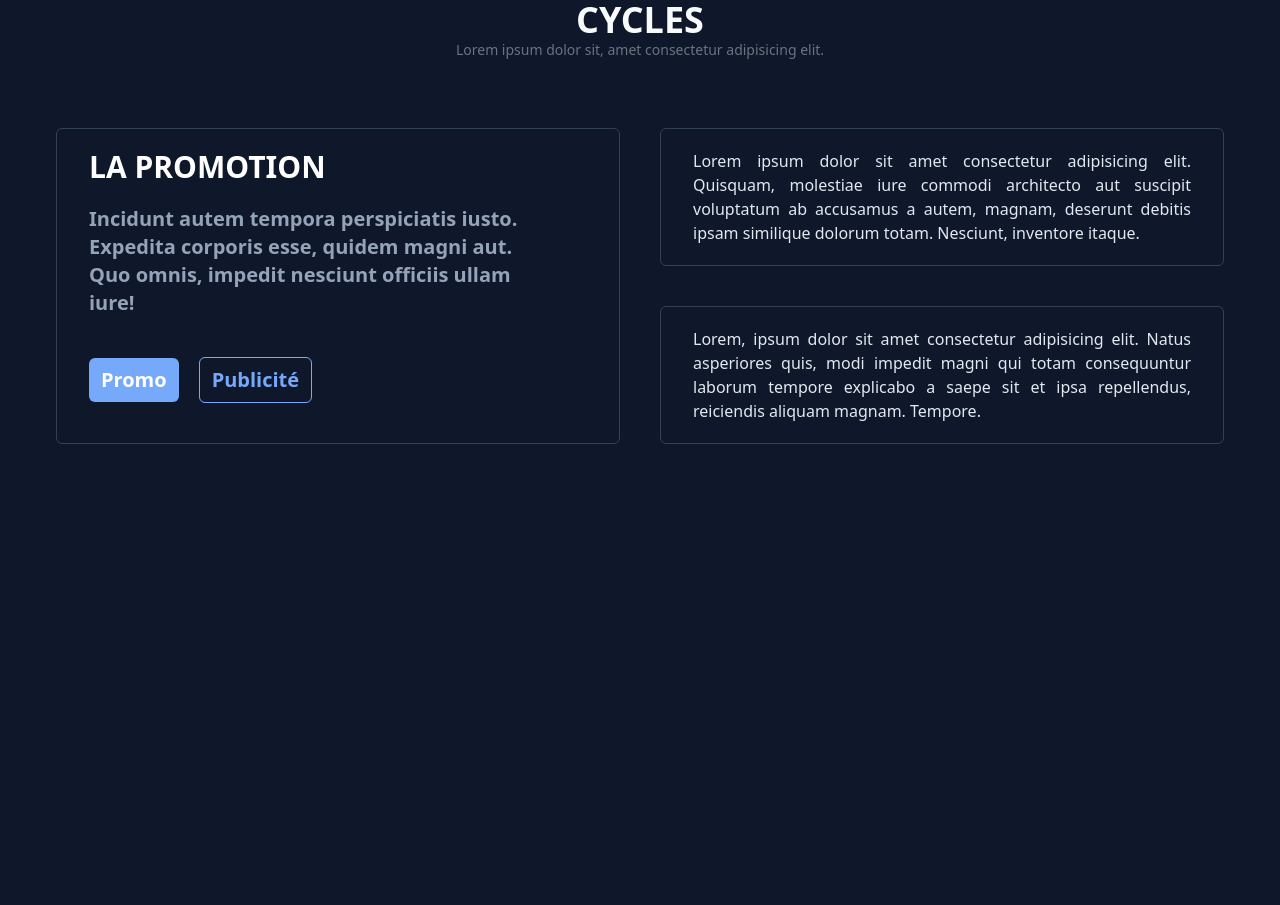
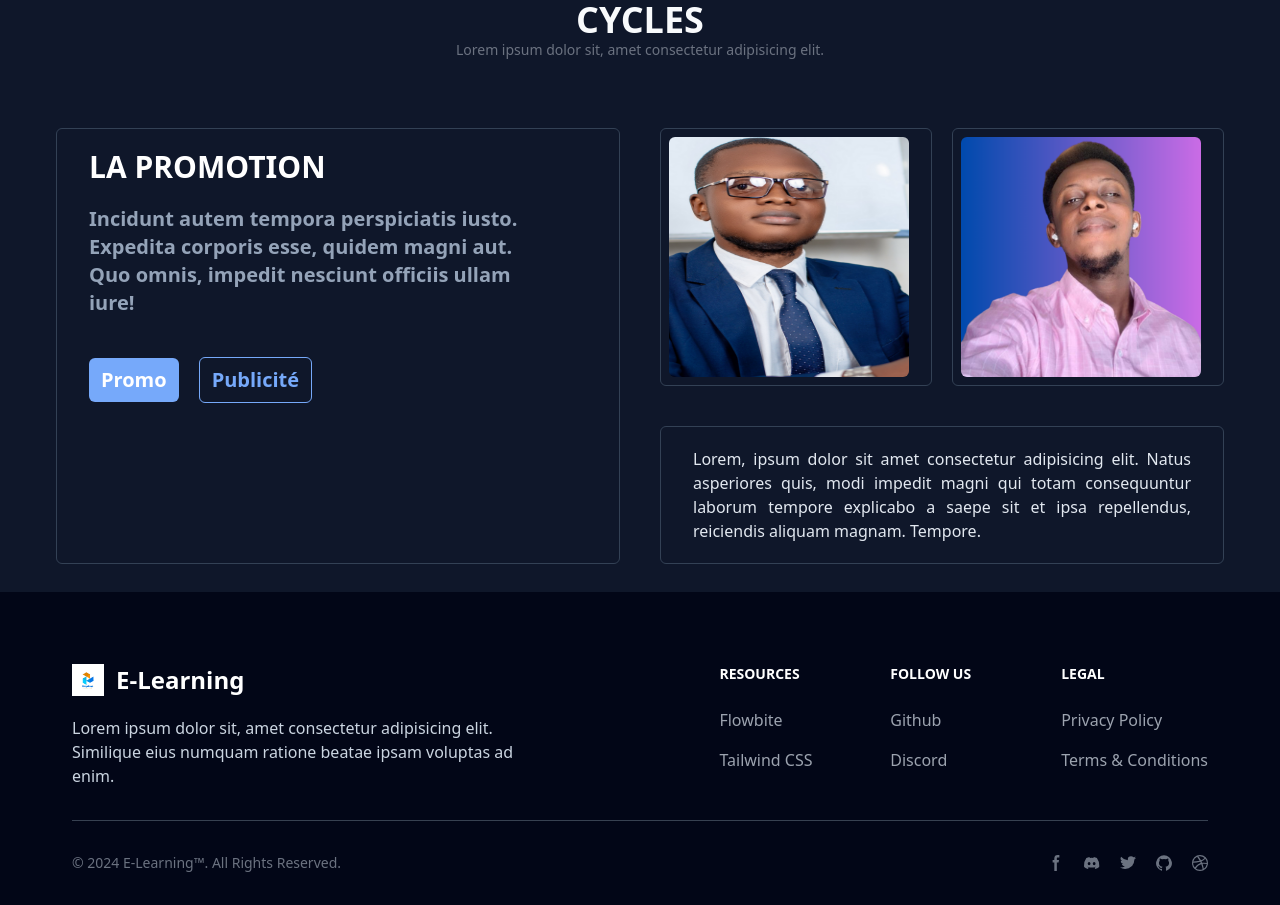
Before and after one commit to rovertnet/portail, a React (Vite) app: page / in a window 1280 px wide. Shown: the part 660-1565 px from the top of the page. Before the commit the page ends 1132 px from the top, so only its background shows below. Built offline with nearby package versions, Linux system fonts and the light colour scheme.

Commit message:
last commit

```diff
--- a/src/App.jsx
+++ b/src/App.jsx
@@ -1,3 +1,4 @@
+import Footer from "./component/footer/Footer";
 import Home from "./pages/Home"
 
 
@@ -6,8 +7,9 @@
   return (
     <>
       <Home />
+      <Footer />
     </>
-  )
+  );
 }
 
 export default App
--- /dev/null
+++ b/src/component/footer/Footer.jsx
@@ -0,0 +1,189 @@
+
+
+export default function Footer() {
+  return (
+    <>
+      <footer className="bg-slate-950 sm:pt-10 pt-10 sm:px-14 px-9">
+        <div className="w-full p-4 py-6 sm:py-8">
+          <div className="sm:flex sm:justify-between">
+            <div className="mb-6 md:mb-0">
+              <a href="https://flowbite.com/" className="flex items-center">
+                <img
+                  src="../../../public/scool.jpeg"
+                  className="h-8 me-3"
+                  alt="FlowBite Logo"
+                />
+                <span className="self-center text-2xl font-semibold whitespace-nowrap text-white">
+                  E-Learning
+                </span>
+              </a>
+              <p className=" text-start text-slate-300 font-medium text-base sm:max-w-md sm:pt-5 pt-5  ">Lorem ipsum dolor sit, amet consectetur adipisicing elit. Similique eius numquam ratione beatae ipsam voluptas ad enim.</p>
+            </div>
+            <div className="grid grid-cols-2 gap-8 sm:gap-6 sm:grid-cols-3">
+              <div>
+                <h2 className="mb-6 text-sm font-semibold uppercase text-white">
+                  Resources
+                </h2>
+                <ul className="text-gray-400 font-medium">
+                  <li className="mb-4">
+                    <a href="https://flowbite.com/" className="hover:underline">
+                      Flowbite
+                    </a>
+                  </li>
+                  <li>
+                    <a href="https://tailwindcss.com/" className="hover:underline">
+                      Tailwind CSS
+                    </a>
+                  </li>
+                </ul>
+              </div>
+              <div>
+                <h2 className="mb-6 text-sm font-semibold uppercase text-white">
+                  Follow us
+                </h2>
+                <ul className="text-gray-400 font-medium">
+                  <li className="mb-4">
+                    <a
+                      href="https://github.com/themesberg/flowbite"
+                      className="hover:underline "
+                    >
+                      Github
+                    </a>
+                  </li>
+                  <li>
+                    <a
+                      href="https://discord.gg/4eeurUVvTy"
+                      className="hover:underline"
+                    >
+                      Discord
+                    </a>
+                  </li>
+                </ul>
+              </div>
+              <div>
+                <h2 className="mb-6 text-sm font-semibold  uppercase text-white">
+                  Legal
+                </h2>
+                <ul className="text-gray-400 font-medium">
+                  <li className="mb-4">
+                    <a href="#" className="hover:underline">
+                      Privacy Policy
+                    </a>
+                  </li>
+                  <li>
+                    <a href="#" className="hover:underline">
+                      Terms &amp; Conditions
+                    </a>
+                  </li>
+                </ul>
+              </div>
+            </div>
+          </div>
+          <hr className="my-6 sm:mx-auto border-gray-700 sm:my-8" />
+          <div className="sm:flex sm:items-center sm:justify-between">
+            <span className="text-sm text-gray-500 sm:text-center dark:text-gray-400">
+              © 2024{" "}
+              <a href="https://flowbite.com/" className="hover:underline">
+                E-Learning™
+              </a>
+              . All Rights Reserved.
+            </span>
+            <div className="flex mt-4 sm:justify-center sm:mt-0">
+              <a
+                href="#"
+                className="text-gray-500 hover:text-white"
+              >
+                <svg
+                  className="w-4 h-4"
+                  aria-hidden="true"
+                  xmlns="http://www.w3.org/2000/svg"
+                  fill="currentColor"
+                  viewBox="0 0 8 19"
+                >
+                  <path
+                    fillRule="evenodd"
+                    d="M6.135 3H8V0H6.135a4.147 4.147 0 0 0-4.142 4.142V6H0v3h2v9.938h3V9h2.021l.592-3H5V3.591A.6.6 0 0 1 5.592 3h.543Z"
+                    clipRule="evenodd"
+                  />
+                </svg>
+                <span className="sr-only">Facebook page</span>
+              </a>
+              <a
+                href="#"
+                className="text-gray-500 hover:text-white ms-5"
+              >
+                <svg
+                  className="w-4 h-4"
+                  aria-hidden="true"
+                  xmlns="http://www.w3.org/2000/svg"
+                  fill="currentColor"
+                  viewBox="0 0 21 16"
+                >
+                  <path d="M16.942 1.556a16.3 16.3 0 0 0-4.126-1.3 12.04 12.04 0 0 0-.529 1.1 15.175 15.175 0 0 0-4.573 0 11.585 11.585 0 0 0-.535-1.1 16.274 16.274 0 0 0-4.129 1.3A17.392 17.392 0 0 0 .182 13.218a15.785 15.785 0 0 0 4.963 2.521c.41-.564.773-1.16 1.084-1.785a10.63 10.63 0 0 1-1.706-.83c.143-.106.283-.217.418-.33a11.664 11.664 0 0 0 10.118 0c.137.113.277.224.418.33-.544.328-1.116.606-1.71.832a12.52 12.52 0 0 0 1.084 1.785 16.46 16.46 0 0 0 5.064-2.595 17.286 17.286 0 0 0-2.973-11.59ZM6.678 10.813a1.941 1.941 0 0 1-1.8-2.045 1.93 1.93 0 0 1 1.8-2.047 1.919 1.919 0 0 1 1.8 2.047 1.93 1.93 0 0 1-1.8 2.045Zm6.644 0a1.94 1.94 0 0 1-1.8-2.045 1.93 1.93 0 0 1 1.8-2.047 1.918 1.918 0 0 1 1.8 2.047 1.93 1.93 0 0 1-1.8 2.045Z" />
+                </svg>
+                <span className="sr-only">Discord community</span>
+              </a>
+              <a
+                href="#"
+                className="text-gray-500 hover:text-white ms-5"
+              >
+                <svg
+                  className="w-4 h-4"
+                  aria-hidden="true"
+                  xmlns="http://www.w3.org/2000/svg"
+                  fill="currentColor"
+                  viewBox="0 0 20 17"
+                >
+                  <path
+                    fillRule="evenodd"
+                    d="M20 1.892a8.178 8.178 0 0 1-2.355.635 4.074 4.074 0 0 0 1.8-2.235 8.344 8.344 0 0 1-2.605.98A4.13 4.13 0 0 0 13.85 0a4.068 4.068 0 0 0-4.1 4.038 4 4 0 0 0 .105.919A11.705 11.705 0 0 1 1.4.734a4.006 4.006 0 0 0 1.268 5.392 4.165 4.165 0 0 1-1.859-.5v.05A4.057 4.057 0 0 0 4.1 9.635a4.19 4.19 0 0 1-1.856.07 4.108 4.108 0 0 0 3.831 2.807A8.36 8.36 0 0 1 0 14.184 11.732 11.732 0 0 0 6.291 16 11.502 11.502 0 0 0 17.964 4.5c0-.177 0-.35-.012-.523A8.143 8.143 0 0 0 20 1.892Z"
+                    clipRule="evenodd"
+                  />
+                </svg>
+                <span className="sr-only">Twitter page</span>
+              </a>
+              <a
+                href="#"
+                className="text-gray-500 hover:text-white ms-5"
+              >
+                <svg
+                  className="w-4 h-4"
+                  aria-hidden="true"
+                  xmlns="http://www.w3.org/2000/svg"
+                  fill="currentColor"
+                  viewBox="0 0 20 20"
+                >
+                  <path
+                    fillRule="evenodd"
+                    d="M10 .333A9.911 9.911 0 0 0 6.866 19.65c.5.092.678-.215.678-.477 0-.237-.01-1.017-.014-1.845-2.757.6-3.338-1.169-3.338-1.169a2.627 2.627 0 0 0-1.1-1.451c-.9-.615.07-.6.07-.6a2.084 2.084 0 0 1 1.518 1.021 2.11 2.11 0 0 0 2.884.823c.044-.503.268-.973.63-1.325-2.2-.25-4.516-1.1-4.516-4.9A3.832 3.832 0 0 1 4.7 7.068a3.56 3.56 0 0 1 .095-2.623s.832-.266 2.726 1.016a9.409 9.409 0 0 1 4.962 0c1.89-1.282 2.717-1.016 2.717-1.016.366.83.402 1.768.1 2.623a3.827 3.827 0 0 1 1.02 2.659c0 3.807-2.319 4.644-4.525 4.889a2.366 2.366 0 0 1 .673 1.834c0 1.326-.012 2.394-.012 2.72 0 .263.18.572.681.475A9.911 9.911 0 0 0 10 .333Z"
+                    clipRule="evenodd"
+                  />
+                </svg>
+                <span className="sr-only">GitHub account</span>
+              </a>
+              <a
+                href="#"
+                className="text-gray-500 hover:text-white ms-5"
+              >
+                <svg
+                  className="w-4 h-4"
+                  aria-hidden="true"
+                  xmlns="http://www.w3.org/2000/svg"
+                  fill="currentColor"
+                  viewBox="0 0 20 20"
+                >
+                  <path
+                    fillRule="evenodd"
+                    d="M10 0a10 10 0 1 0 10 10A10.009 10.009 0 0 0 10 0Zm6.613 4.614a8.523 8.523 0 0 1 1.93 5.32 20.094 20.094 0 0 0-5.949-.274c-.059-.149-.122-.292-.184-.441a23.879 23.879 0 0 0-.566-1.239 11.41 11.41 0 0 0 4.769-3.366ZM8 1.707a8.821 8.821 0 0 1 2-.238 8.5 8.5 0 0 1 5.664 2.152 9.608 9.608 0 0 1-4.476 3.087A45.758 45.758 0 0 0 8 1.707ZM1.642 8.262a8.57 8.57 0 0 1 4.73-5.981A53.998 53.998 0 0 1 9.54 7.222a32.078 32.078 0 0 1-7.9 1.04h.002Zm2.01 7.46a8.51 8.51 0 0 1-2.2-5.707v-.262a31.64 31.64 0 0 0 8.777-1.219c.243.477.477.964.692 1.449-.114.032-.227.067-.336.1a13.569 13.569 0 0 0-6.942 5.636l.009.003ZM10 18.556a8.508 8.508 0 0 1-5.243-1.8 11.717 11.717 0 0 1 6.7-5.332.509.509 0 0 1 .055-.02 35.65 35.65 0 0 1 1.819 6.476 8.476 8.476 0 0 1-3.331.676Zm4.772-1.462A37.232 37.232 0 0 0 13.113 11a12.513 12.513 0 0 1 5.321.364 8.56 8.56 0 0 1-3.66 5.73h-.002Z"
+                    clipRule="evenodd"
+                  />
+                </svg>
+                <span className="sr-only">Dribbble account</span>
+              </a>
+            </div>
+          </div>
+        </div>
+      </footer>
+    </>
+  );
+}
--- a/src/component/herosection/Herosection.jsx
+++ b/src/component/herosection/Herosection.jsx
@@ -37,11 +37,22 @@
             </div>
           </div>
           <div className="flex flex-col gap-10">
-            <div className=" border-[0.1px] border-slate-700 rounded-md sm:px-8 px-8 sm:py-5 py-5 text-slate-200 text-justify">
-              Lorem ipsum dolor sit amet consectetur adipisicing elit. Quisquam,
-              molestiae iure commodi architecto aut suscipit voluptatum ab
-              accusamus a autem, magnam, deserunt debitis ipsam similique
-              dolorum totam. Nesciunt, inventore itaque.
+            <div className="grid sm:grid-cols-2 grid-cols-2 gap-5 sm:gap-5">
+              <div className="border-[0.1px] border-slate-700 rounded-md sm:px-2 px-2 sm:py-2 py-2">
+                <img
+                  src="../../../public/12.png"
+                  alt="photo"
+                  className="sm:w-60 w-full sm:h-60 h-full rounded-md items-center justify-center"
+                />
+              </div>
+
+              <div className="border-[0.1px] border-slate-700 rounded-md sm:px-2 px-2 sm:py-2 py-2">
+                <img
+                  src="../../../public/mon_profile.png"
+                  alt="photo"
+                  className="sm:w-60 w-full sm:h-60 h-full rounded-md"
+                />
+              </div>
             </div>
             <div className=" border-[0.1px] border-slate-700 rounded-md sm:px-8 px-8 sm:py-5 py-5 text-slate-200 text-justify">
               Lorem, ipsum dolor sit amet consectetur adipisicing elit. Natus
```
